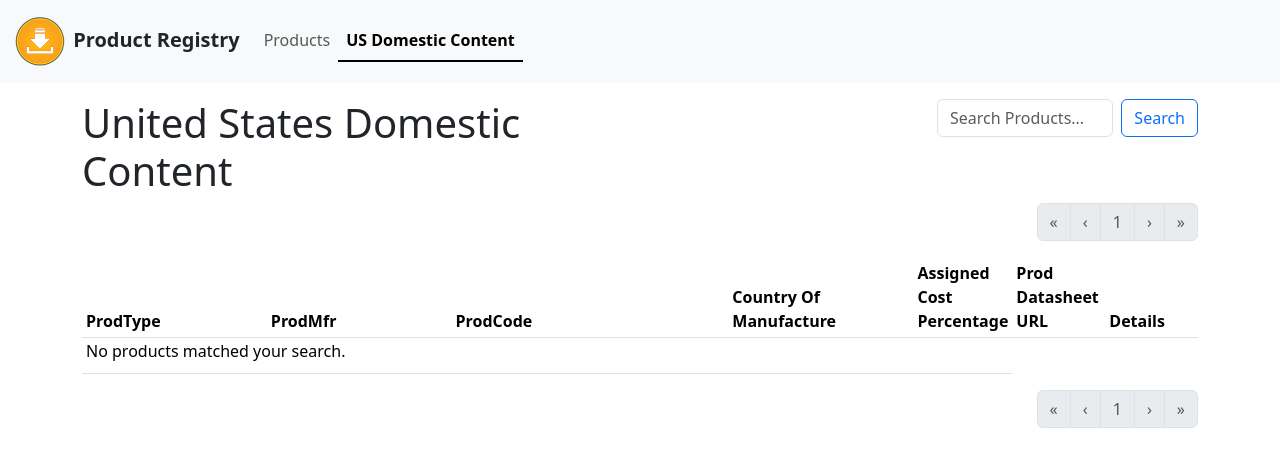
After one commit to Open-Orange-Button/Orange-Button-ProductRegistry, a Django app: page /product/us-domestic-content/ in a window 1280 px wide. The commit adds this page. Shown: the top 467 px of the page. Run offline with Django 5.2, Linux system fonts and the light colour scheme; data that the repository does not hold is empty; some libraries are stand-ins or nearby versions.

Commit message:
adding a us domestic content list page; moving the product search forms from the navbar into the product list pages; fixing the icontains filter on MySQL

```diff
--- a/server/models.py
+++ b/server/models.py
@@ -1,6 +1,25 @@
 import uuid
 from django.db import models
 from django.utils.translation import gettext_lazy as _
+
+@models.Field.register_lookup
+class IContains(models.lookups.IContains):
+    """
+    Custom implementation of the ``icontains`` QuerySet lookup filter.
+    """
+
+    def as_sql(self, compiler, connection):
+        """
+        Return MySQL that matches lowercased values with a lowercased
+        pattern string.
+
+        The superclass claims to use ``ILIKE`` but keyword this does not exist
+        in MySQL.
+        """
+        lhs, lhs_params = self.process_lhs(compiler, connection)
+        rhs, rhs_params = self.process_rhs(compiler, connection)
+        params = (*lhs_params, *map(str.lower, rhs_params))
+        return f'LOWER({lhs}) LIKE {rhs}', params
 
 class ApplicationProtocolTypeItemTypeEnum(models.TextChoices):
     DNP3 = ('DNP3', _('Distributed Network Protocol 3 '))
--- a/server/templates/server/base.html
+++ b/server/templates/server/base.html
@@ -26,18 +26,12 @@
             <div class='collapse navbar-collapse' id='navbarSupportedContent'>
                 <ul class='navbar-nav me-auto mb-2 mb-lg-0'>
                     <li class='nav-item'>
-                        <a class='nav-link active' aria-current='page' href="{% url 'product:list' %}">Products</a>
+                        <a class='nav-link {% block navbar-product-list-active %}{% endblock %}' aria-current='page' href="{% url 'product:list' %}">Products</a>
+                    </li>
+                    <li class='nav-item'>
+                        <a class='nav-link {% block navbar-product-list-us-domestic-active %}{% endblock %}' aria-current='page' href="{% url 'product:list-us-domestic' %}">US Domestic Content</a>
                     </li>
                 </ul>
-                <form class='d-flex' method='GET' action="{% url 'product:list' %}">
-                    <select name='SourceCountry' class='form-select me-1' aria-label='Select the source country of the products'>
-                        {% for value, label, selected in search_context.source_country_options %}
-                        <option {% if selected %}selected{% endif %} value='{{ value }}'>{{ label }}</option>
-                        {% endfor %}
-                    </select>
-                    <input name='q' value='{{ search_context.search_query }}' class='form-control me-2' type='search' placeholder='Search Products...' aria-label='Search products'>
-                    <button class='btn btn-outline-primary' type='submit'>Search</button>
-                </form>
             </div>
         </div>
     </nav>
--- a/server/templates/server/product_list.html
+++ b/server/templates/server/product_list.html
@@ -1,8 +1,25 @@
 {% extends 'server/base.html' %}
+
+{% block navbar-product-list-active %}active{% endblock %}
 
 {% block header %}
 <div class='container'>
-    <h1>Products</h1>
+    <div class='row mt-3'>
+        <div class='col-6'>
+            <h1>Products</h1>
+        </div>
+        <div class='col-6'>
+            <form class='d-flex' method='GET' action="{% url 'product:list' %}">
+                <select name='SourceCountry' class='form-select me-1' aria-label='Select the source country of the products'>
+                    {% for value, label, selected in search_context.source_country_options %}
+                    <option {% if selected %}selected{% endif %} value='{{ value }}'>{{ label }}</option>
+                    {% endfor %}
+                </select>
+                <input name='q' value='{{ search_context.search_query }}' class='form-control me-2' type='search' placeholder='Search Products...' aria-label='Search products'>
+                <button class='btn btn-outline-primary' type='submit'>Search</button>
+            </form>
+        </div>
+    </div>
 </div>
 {% endblock %}
 
@@ -12,20 +29,24 @@
 <table class='table table-sm table-hover'>
     <thead>
         <tr>
+            {% block column_headers %}
             <th class='col-sm-2' scope='col'>ProdType</th>
             <th class='col-sm-3' scope='col'>ProdMfr</th>
             <th class='col-sm-2' scope='col'>ProdName</th>
             <th class='col-sm-4' scope='col'>ProdCode</th>
+            {% endblock %}
             <th class='col-sm-1' scope='col'>Details</th>
         </tr>
     </thead>
     <tbody>
         {% for p in page_products %}
             <tr>
+                {% block column_values %}
                 <td>{{ p.ProdType_Value }}</td>
                 <td class='text-wrap'>{{ p.ProdMfr_Value }}</td>
                 <td class='text-wrap'>{{ p.ProdName_Value }}</td>
                 <td class='text-wrap'>{{ p.ProdCode_Value }}</td>
+                {% endblock %}
                 <td>
                     <a href="{% url 'product:detail-prodid' p.ProdID_Value %}" target='_blank' class='btn btn-sm btn-secondary' type='button'>
                         View Details
--- /dev/null
+++ b/server/templates/server/product_list_us_domestic.html
@@ -0,0 +1,40 @@
+{% extends 'server/product_list.html' %}
+
+{% block navbar-product-list-active %}{% endblock %}
+{% block navbar-product-list-us-domestic-active %}active{% endblock %}
+
+{% block header %}
+<div class='container'>
+    <div class='row mt-3'>
+        <div class='col-6'>
+            <h1>United States Domestic Content</h1>
+        </div>
+        <div class='col-3'>
+        </div>
+        <div class='col-3 justify-content-end'>
+            <form class='d-flex' method='GET' action="{% url 'product:list-us-domestic' %}">
+                <input name='q' value='{{ search_context.search_query }}' class='form-control me-2' type='search' placeholder='Search Products...' aria-label='Search products'>
+                <button class='btn btn-outline-primary' type='submit'>Search</button>
+            </form>
+        </div>
+    </div>
+</div>
+{% endblock %}
+
+{% block column_headers %} {# col-sm should sum to 11, not 12 #}
+<th class='col-sm-2' scope='col'>ProdType</th>
+<th class='col-sm-2' scope='col'>ProdMfr</th>
+<th class='col-sm-3' scope='col'>ProdCode</th>
+<th class='col-sm-2' scope='col'>Country Of Manufacture</th>
+<th class='col-sm-1' scope='col'>Assigned Cost Percentage</th>
+<th class='col-sm-1' scope='col'>Prod Datasheet URL</th>
+{% endblock %}
+
+{% block column_values %}
+<td>{{ p.ProdType_Value }}</td>
+<td class='text-wrap'>{{ p.ProdMfr_Value }}</td>
+<td class='text-wrap'>{{ p.ProdCode_Value }}</td>
+<td class='text-wrap'>{{ p.SourceCountries.0.CountryOfManufacture_Value }}</td>
+<td class='text-wrap'>{{ p.SourceCountries.0.AssignedCostPercentage_Value }}</td>
+<td class='text-wrap'><a href='{{ p.ProdDatasheet_Value }}'>Datasheet</a></td>
+{% endblock %}
--- a/server/urls.py
+++ b/server/urls.py
@@ -6,7 +6,8 @@ from . import views
 app_name = 'product'
 urlpatterns = [
     path('', views.product_list, name='list'),
+    path('us-domestic-content/', views.product_list_us_domestic, name='list-us-domestic'),
     path('<uuid:ProdID_Value>/', views.product_detail_by_ProdID, name='detail-prodid'),
-    path('<uuid:ProdID_Value>/json', views.product_json, name='json'),
+    path('<uuid:ProdID_Value>/json/', views.product_json, name='json'),
     path('<slug:ProdCode_Value>/', views.product_detail_by_ProdCode, name='detail-prodcode'),
 ]
--- a/server/views.py
+++ b/server/views.py
@@ -189,7 +189,7 @@ def product_json(request, ProdID_Value):
     return response
 
 
-def product_list(request, **kwargs):
+def product_list(request):
     search_query = request.GET.get('q', '')
     search_source_country = request.GET.get('SourceCountry', '')
     products = models.Product.objects.all()
@@ -227,3 +227,39 @@ def product_list(request, **kwargs):
             page_products=paginator.Paginator(products, 20).get_page(request.GET.get('page'))
         )
     )
+
+def product_list_us_domestic(request):
+    search_query = request.GET.get('q', '')
+    products = models.Product.objects.filter(
+        SourceCountries__CountryOfManufacture_Value__icontains=models.CountryEnum.US,
+    )
+    products = (
+        products.values(
+            'ProdType_Value',
+            'ProdMfr_Value',
+            'ProdName_Value',
+            'ProdCode_Value',
+            'ProdID_Value'
+        )
+        .filter(
+            Q(Description_Value__icontains=search_query)
+            | Q(ProdCode_Value__icontains=search_query)
+            | Q(ProdMfr_Value__icontains=search_query)
+            | Q(ProdName_Value__icontains=search_query)
+            | Q(ProdType_Value__icontains=search_query)
+        )
+        .order_by(
+            'ProdType_Value',
+            'ProdCode_Value',
+        )
+    )
+    search_query = f'?q={search_query}&'
+    return render(
+        request,
+        'server/product_list_us_domestic.html',
+        context=dict(
+            search_context=get_search_context(request),
+            search_query=search_query,
+            page_products=paginator.Paginator(products, 20).get_page(request.GET.get('page'))
+        )
+    )
```
